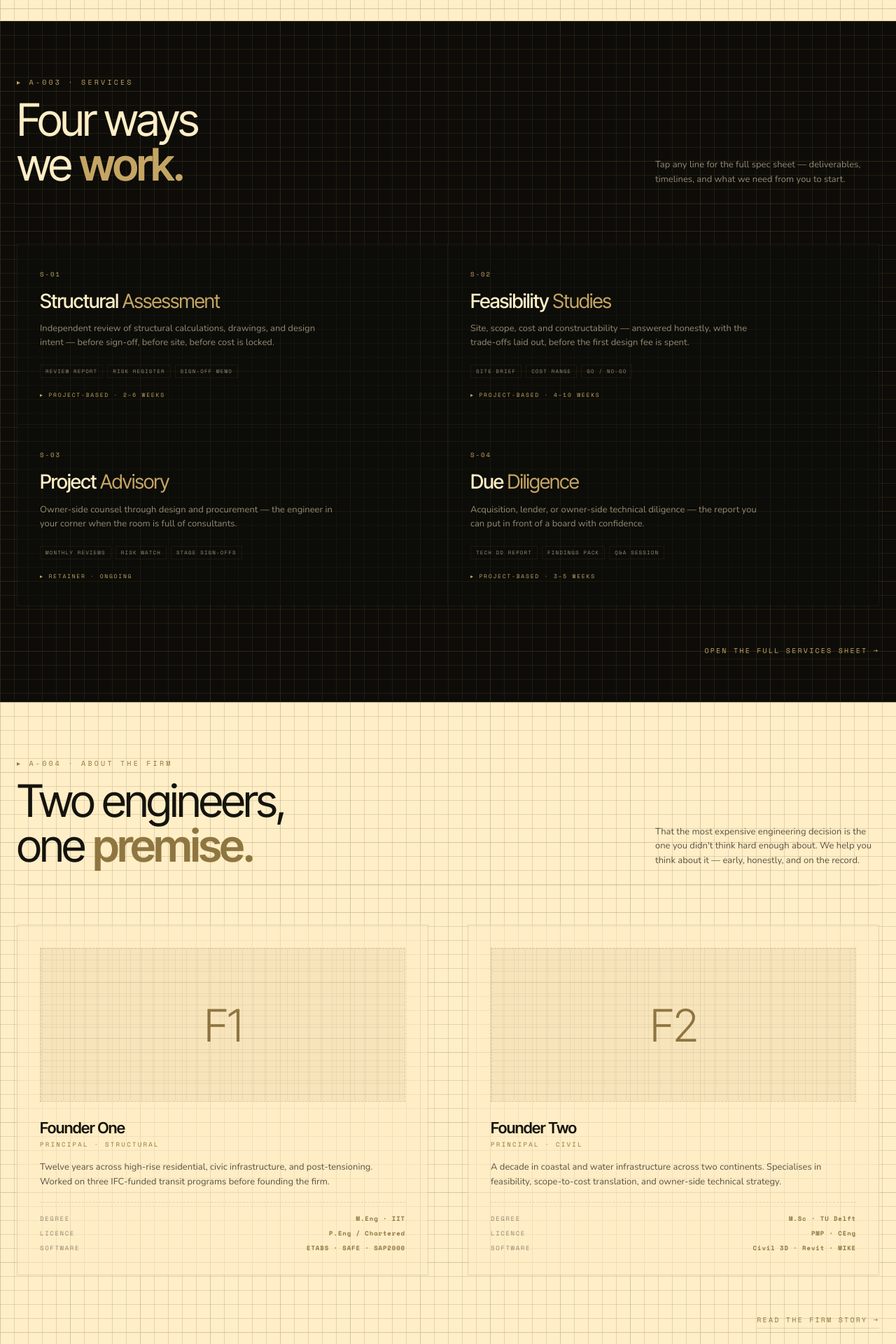
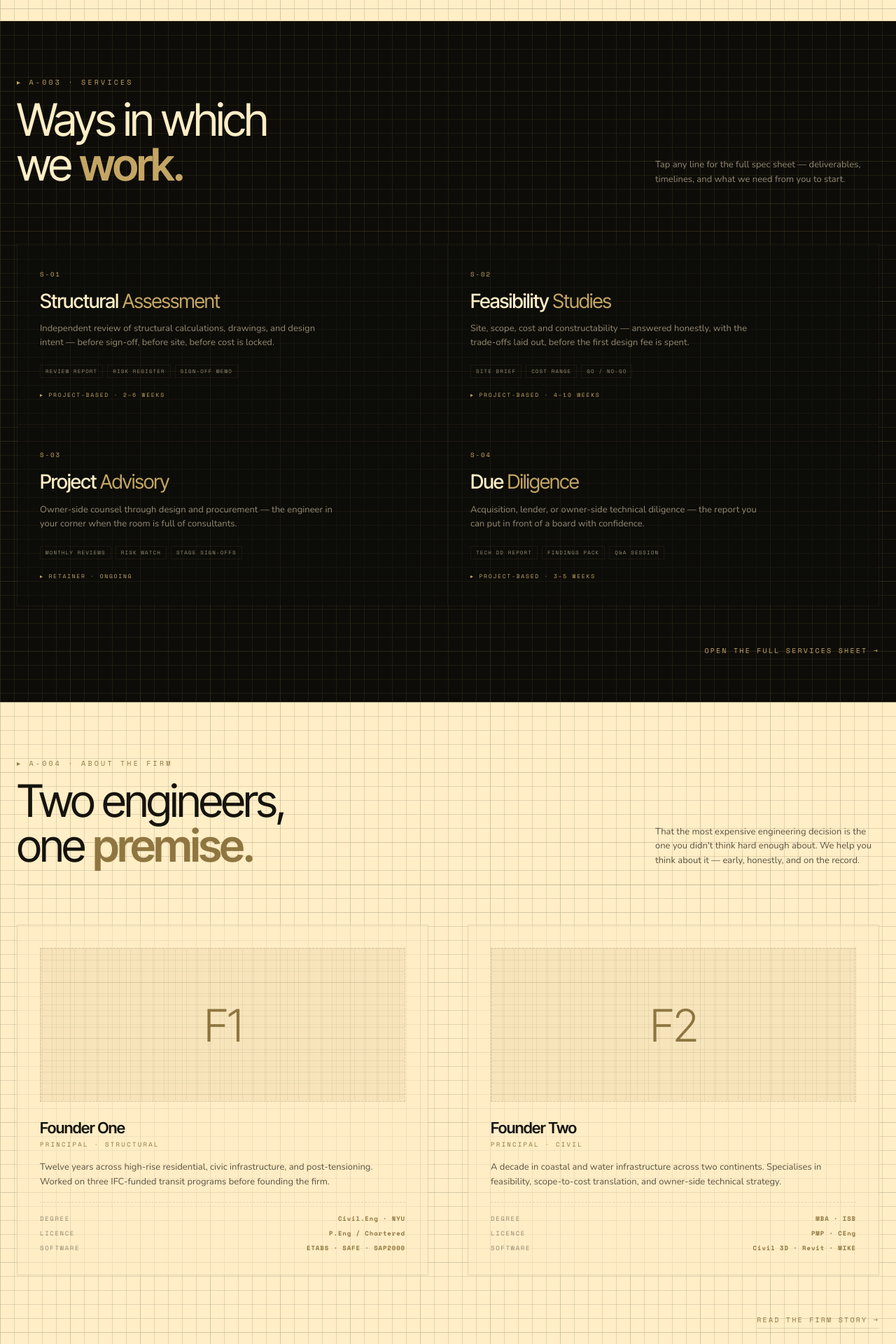
Before and after one commit to Akanksha-Duvvuri/Bluprynt, a Next.js app in the folder bluprynt/: page / in a window 1280 px wide. Shown: the part 1560-3480 px from the top of the page at 70% size. Built offline with nearby package versions, Linux system fonts and the light colour scheme; no server answers.

Commit message:
Hompage v1

```diff
--- a/bluprynt/app/components/sections/AboutPreview.tsx
+++ b/bluprynt/app/components/sections/AboutPreview.tsx
@@ -18,7 +18,7 @@ const FOUNDERS: Founder[] = [
     role: "Principal · Structural",
     bio: "Twelve years across high-rise residential, civic infrastructure, and post-tensioning. Worked on three IFC-funded transit programs before founding the firm.",
     credentials: [
-      { k: "Degree", v: "M.Eng · IIT" },
+      { k: "Degree", v: "Civil.Eng · NYU" },
       { k: "Licence", v: "P.Eng / Chartered" },
       { k: "Software", v: "ETABS · SAFE · SAP2000" },
     ],
@@ -29,7 +29,7 @@ const FOUNDERS: Founder[] = [
     role: "Principal · Civil",
     bio: "A decade in coastal and water infrastructure across two continents. Specialises in feasibility, scope-to-cost translation, and owner-side technical strategy.",
     credentials: [
-      { k: "Degree", v: "M.Sc · TU Delft" },
+      { k: "Degree", v: "MBA · ISB" },
       { k: "Licence", v: "PMP · CEng" },
       { k: "Software", v: "Civil 3D · Revit · MIKE" },
     ],
--- a/bluprynt/app/components/sections/ServicesPreview.tsx
+++ b/bluprynt/app/components/sections/ServicesPreview.tsx
@@ -68,7 +68,7 @@ export default function ServicesPreview() {
           <div className="section-head-left">
             <div className="label">▸ A-003 · Services</div>
             <h2 className="title">
-              Four ways
+              Ways in which
               <br />
               we <span className="em">work.</span>
             </h2>
```
